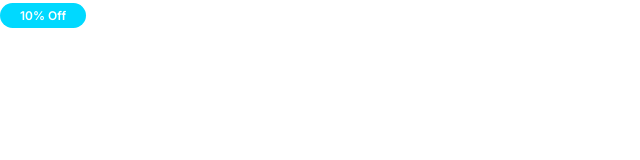
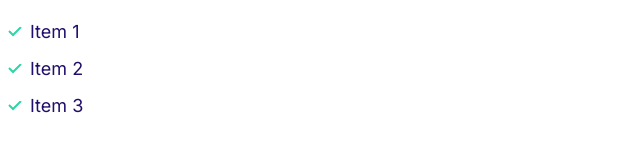
Before and after one commit to elainegrace/mosh-htmlcss, a plain HTML site: page index.html in a window 1280 px wide. Shown: the whole page, without its empty margins (0-640 px from the left). Drawn offline with Linux system fonts and the light colour scheme.

Commit message:
Made Lists.

```diff
--- a/css/styles.css
+++ b/css/styles.css
@@ -120,3 +120,31 @@ a {
     font-size: 1.2rem;
   }
 }
+
+/* Lists */
+.list {
+  list-style: none;
+  padding-left: 0;
+  color: var(--color-heading);
+}
+
+.list--inline .list__item {
+  display: inline-block;
+  margin-right: 2rem;
+}
+
+.list--tick {
+  list-style-image: url(../images/tick.svg);
+  padding-left: 3rem;
+}
+
+.list--tick .list__item {
+  padding-left: 0.5rem;
+  margin-bottom: 1rem;
+}
+
+@media screen and (min-width: 1024px) {
+  .list--tick .list__item {
+    padding-left: 0;
+  }
+}
--- a/index.html
+++ b/index.html
@@ -14,6 +14,10 @@
     <title>Document</title>
   </head>
   <body>
-    <span class="badge badge--secondary badge--small">10% Off</span>
+    <ul class="list list--tick">
+      <li class="list__item">Item 1</li>
+      <li class="list__item">Item 2</li>
+      <li class="list__item">Item 3</li>
+    </ul>
   </body>
 </html>
```
Also changed, not shown: components/lists.html (added, +5 -0 lines), images/tick.svg (added).
